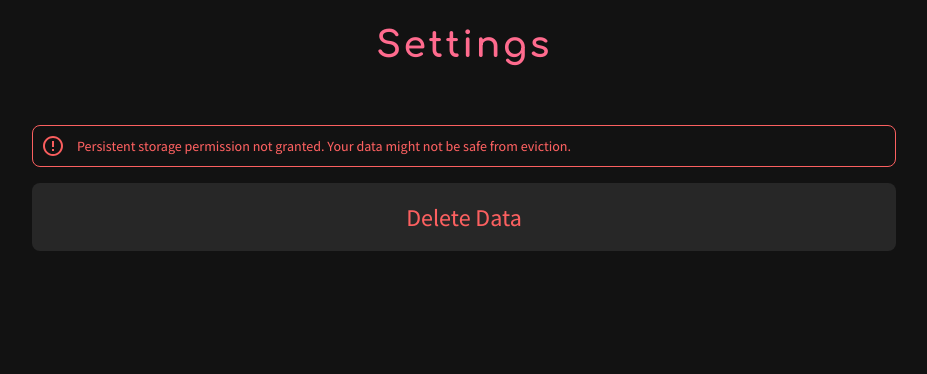
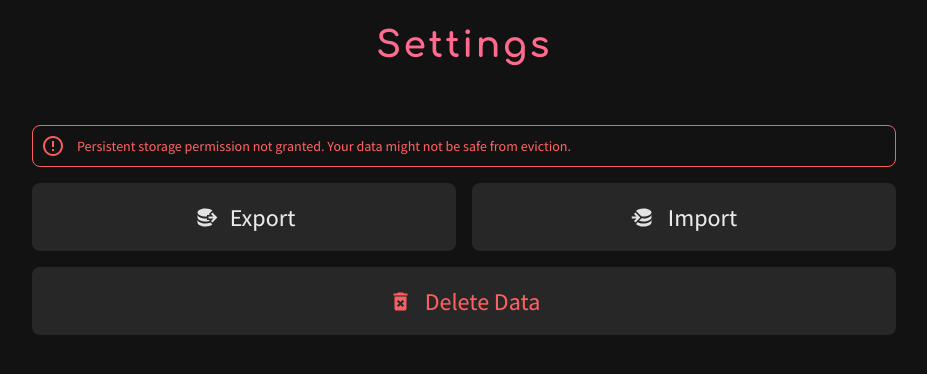
Before and after one commit to roschlau/trackything, a Svelte app: page /settings in a window 1280 px wide. Shown: the top 374 px of the page, without its empty margins (176-1103 px from the left). Built offline with nearby package versions, Linux system fonts and the light colour scheme.

Commit message:
Allow simple import and export

```diff
--- /dev/null
+++ b/src/data/backup.ts
@@ -0,0 +1,23 @@
+import type { Tracker } from './trackers'
+import { TrackersStore, trackersStore, TrackerStore, trackerStore } from './stores'
+import { get } from 'svelte/store'
+
+export interface ExportFormat {
+    trackers: Tracker[]
+}
+
+export function exportFromStore(store: TrackersStore): ExportFormat {
+    const trackers = get(store).reduce((prev: Tracker[], next: TrackerStore) => {
+        return [...prev, get(next)]
+    }, [])
+    return { trackers }
+}
+
+export async function importBackup(backup: ExportFormat) {
+    backup.trackers.forEach(tracker => {
+        trackersStore.addOrUpdateTracker(tracker.id, tracker.meta)
+        tracker.entries.forEach(entry => {
+            trackerStore(tracker.id).addOrUpdateEntry(entry)
+        })
+    })
+}
--- a/src/data/stores.ts
+++ b/src/data/stores.ts
@@ -2,22 +2,28 @@ import { Readable, writable } from 'svelte/store'
 import { db, generateId } from './idb'
 import type { Tracker, TrackerEntry, TrackerMeta } from './trackers'
 
-interface TrackersStore extends Readable<TrackerStore[]> {
+export interface TrackersStore extends Readable<TrackerStore[]> {
     addTracker(meta: TrackerMeta): Promise<void>
+    addOrUpdateTracker(id: string, meta: TrackerMeta): Promise<void>
 }
 
 export const trackersStore: TrackersStore = function () {
     const { subscribe, set, update } = writable([])
-    db.then(async db => {
-        const trackerIds = await db.getAllKeys('tracker')
+    async function loadTrackers() {
+        const trackerIds = await (await db).getAllKeys('tracker')
         set(trackerIds.map(trackerId => trackerStore(trackerId)))
-    })
+    }
+    loadTrackers()
     return {
         subscribe,
         async addTracker(meta: TrackerMeta) {
             const id = generateId()
             await (await db).add('tracker', meta, id)
             update(previousStores => [...previousStores, trackerStore(id)])
+        },
+        async addOrUpdateTracker(id: string, meta: TrackerMeta) {
+            await (await db).put('tracker', meta, id)
+            await loadTrackers()
         },
     }
 }()
@@ -47,6 +53,12 @@ export function trackerStore(id: string): TrackerStore {
             const entries = (await (await db).getAllFromIndex('entry', 'by-trackerId', id)).reverse()
             update(original => ({ ...original, entries }))
         },
+        async addOrUpdateEntry(entry: TrackerEntry) {
+            if (entry.trackerId !== id) throw Error(`Tried adding entry of tracker ${entry.trackerId} to tracker ${id}`)
+            await (await db).put('entry', entry)
+            const entries = (await (await db).getAllFromIndex('entry', 'by-trackerId', id)).reverse()
+            update(original => ({ ...original, entries }))
+        },
     }
     trackerStores.set(id, store)
     return store
@@ -56,4 +68,5 @@ export interface TrackerStore extends Readable<Tracker | null> {
     trackerId: string
     setMeta(meta: TrackerMeta): Promise<void>
     addEntry(entry: TrackerEntry): Promise<void>
+    addOrUpdateEntry(entry: TrackerEntry): Promise<void>
 }
--- a/src/settings/SettingsScreen.svelte
+++ b/src/settings/SettingsScreen.svelte
@@ -1,6 +1,9 @@
 <script lang="ts">
     import { useNavigate } from 'svelte-navigator'
     import { deleteMainDB, persistentStorageGranted } from '../data/idb'
+    import { trackersStore } from '../data/stores'
+    import type { ExportFormat } from '../data/backup'
+    import { exportFromStore, importBackup } from '../data/backup'
 
     const navigate = useNavigate()
 
@@ -16,6 +19,31 @@
         deleteMainDB().then(() => {
             navigate('/')
         })
+    }
+
+    function exportData() {
+        const exportObject = exportFromStore(trackersStore)
+        const file = new Blob([JSON.stringify(exportObject)], { type: 'application/json' })
+        const link = document.createElement('a')
+        link.href = URL.createObjectURL(file)
+        const time = new Date().getTime()
+        link.download = 'trackything_export_' + time + '.json'
+        link.click()
+    }
+
+    function importData() {
+        const input = document.createElement('input')
+        input.type = 'file'
+        input.onchange = async () => {
+            const file = input.files.item(0)
+            const backup: ExportFormat = JSON.parse(await file.text())
+            if (!window.confirm(
+                'You are about to import ' + backup.trackers.length + ' trackers. Do you want to continue?'
+            )) return
+            await importBackup(backup)
+            navigate(-1)
+        }
+        input.click()
     }
 </script>
 
@@ -37,10 +65,18 @@
     padding: 8px;
     font-size: 14px;
     color: var(--color-error);
+
     > svg {
       margin-right: 12px;
       flex-shrink: 0;
     }
+  }
+
+  .action-row {
+    display: grid;
+    grid-auto-flow: column;
+    grid-auto-columns: 1fr;
+    grid-gap: 16px;
   }
 
   .action {
@@ -52,6 +88,10 @@
     align-items: center;
     justify-content: center;
     @include focus-border;
+
+    > svg {
+      margin-right: 12px;
+    }
   }
 
   .destructive {
@@ -64,15 +104,60 @@
     {#if !persistentStorageGranted}
         <div class="alert font-body-bold">
             <svg width="24" height="24" viewBox="0 0 24 24" fill="none" xmlns="http://www.w3.org/2000/svg">
-                <path d="M11 15H13V17H11V15ZM11 7H13V13H11V7ZM12 2C6.47 2 2 6.5 2 12C2 14.6522 3.05357 17.1957 4.92893 19.0711C5.85752 19.9997 6.95991 20.7362 8.17317 21.2388C9.38642 21.7413 10.6868 22 12 22C14.6522 22 17.1957 20.9464 19.0711 19.0711C20.9464 17.1957 22 14.6522 22 12C22 10.6868 21.7413 9.38642 21.2388 8.17317C20.7362 6.95991 19.9997 5.85752 19.0711 4.92893C18.1425 4.00035 17.0401 3.26375 15.8268 2.7612C14.6136 2.25866 13.3132 2 12 2V2ZM12 20C9.87827 20 7.84344 19.1571 6.34315 17.6569C4.84285 16.1566 4 14.1217 4 12C4 9.87827 4.84285 7.84344 6.34315 6.34315C7.84344 4.84285 9.87827 4 12 4C14.1217 4 16.1566 4.84285 17.6569 6.34315C19.1571 7.84344 20 9.87827 20 12C20 14.1217 19.1571 16.1566 17.6569 17.6569C16.1566 19.1571 14.1217 20 12 20V20Z" fill="#FB5E5E"/>
+                <path
+                    d="M11 15H13V17H11V15ZM11 7H13V13H11V7ZM12 2C6.47 2 2 6.5 2 12C2 14.6522 3.05357 17.1957 4.92893 19.0711C5.85752 19.9997 6.95991 20.7362 8.17317 21.2388C9.38642 21.7413 10.6868 22 12 22C14.6522 22 17.1957 20.9464 19.0711 19.0711C20.9464 17.1957 22 14.6522 22 12C22 10.6868 21.7413 9.38642 21.2388 8.17317C20.7362 6.95991 19.9997 5.85752 19.0711 4.92893C18.1425 4.00035 17.0401 3.26375 15.8268 2.7612C14.6136 2.25866 13.3132 2 12 2V2ZM12 20C9.87827 20 7.84344 19.1571 6.34315 17.6569C4.84285 16.1566 4 14.1217 4 12C4 9.87827 4.84285 7.84344 6.34315 6.34315C7.84344 4.84285 9.87827 4 12 4C14.1217 4 16.1566 4.84285 17.6569 6.34315C19.1571 7.84344 20 9.87827 20 12C20 14.1217 19.1571 16.1566 17.6569 17.6569C16.1566 19.1571 14.1217 20 12 20V20Z"
+                    fill="#FB5E5E"/>
             </svg>
             Persistent storage permission not granted. Your data might not be safe from eviction.
         </div>
     {/if}
+    <div class="action-row">
+        <button
+            class="action"
+            on:click={exportData}
+        >
+            <svg width="25" height="25" viewBox="0 0 25 25" fill="none" xmlns="http://www.w3.org/2000/svg">
+                <g clip-path="url(#clip0)">
+                    <path
+                        d="M12.5 3.5C8.08 3.5 4.5 5.29 4.5 7.5C4.5 9.71 8.08 11.5 12.5 11.5C13 11.5 13.5 11.47 14 11.42V10H16.89L15.89 9L19.4 5.5C18 4.3 15.44 3.5 12.5 3.5ZM19.42 7.58L18 9L20.5 11.5H15.5V13.5H20.5L18 16L19.42 17.42L24.34 12.5L19.42 7.58ZM4.5 9.5V12.5C4.5 14.71 8.08 16.5 12.5 16.5C13.67 16.5 14.76 16.35 15.75 16.13L16.88 15H14V13.42C13.5 13.47 13 13.5 12.5 13.5C8.08 13.5 4.5 11.71 4.5 9.5ZM4.5 14.5V17.5C4.5 19.71 8.08 21.5 12.5 21.5C15.44 21.5 18 20.7 19.4 19.5L17.5 17.6C16.11 18.16 14.4 18.5 12.5 18.5C8.08 18.5 4.5 16.71 4.5 14.5Z"
+                        fill="white" fill-opacity="0.87"/>
+                </g>
+                <defs>
+                    <clipPath id="clip0">
+                        <rect width="24" height="24" fill="white" transform="translate(0.5 0.5)"/>
+                    </clipPath>
+                </defs>
+            </svg>
+            Export
+        </button>
+        <button
+            class="action"
+            on:click={importData}
+        >
+            <svg width="25" height="25" viewBox="0 0 25 25" fill="none" xmlns="http://www.w3.org/2000/svg">
+                <g clip-path="url(#clip0)">
+                    <path
+                        d="M12.5 3.5C9.09 3.5 6.19 4.57 5.04 6.07L10.29 11.32C11 11.43 11.72 11.5 12.5 11.5C16.92 11.5 20.5 9.71 20.5 7.5C20.5 5.29 16.92 3.5 12.5 3.5ZM4.42 7.58L3 9L5.5 11.5H0.5V13.5H5.5L3 16L4.42 17.42L9.34 12.5L4.42 7.58ZM20.5 9.5C20.5 11.71 16.92 13.5 12.5 13.5C11.84 13.5 11.2 13.45 10.59 13.37L8.12 15.84C9.38 16.25 10.88 16.5 12.5 16.5C16.92 16.5 20.5 14.71 20.5 12.5V9.5ZM20.5 14.5C20.5 16.71 16.92 18.5 12.5 18.5C10.22 18.5 8.17 18 6.71 17.25L5.03 18.93C6.18 20.43 9.09 21.5 12.5 21.5C16.92 21.5 20.5 19.71 20.5 17.5"
+                        fill="white" fill-opacity="0.87"/>
+                </g>
+                <defs>
+                    <clipPath id="clip0">
+                        <rect width="24" height="24" fill="white" transform="translate(0.5 0.5)"/>
+                    </clipPath>
+                </defs>
+            </svg>
+            Import
+        </button>
+    </div>
     <button
         class="action destructive"
         on:click={deleteData}
     >
+        <svg width="25" height="25" viewBox="0 0 25 25" fill="none" xmlns="http://www.w3.org/2000/svg">
+            <path
+                d="M6.5 19.5C6.5 20.0304 6.71071 20.5391 7.08579 20.9142C7.46086 21.2893 7.96957 21.5 8.5 21.5H16.5C17.0304 21.5 17.5391 21.2893 17.9142 20.9142C18.2893 20.5391 18.5 20.0304 18.5 19.5V7.5H6.5V19.5ZM8.96 12.38L10.37 10.97L12.5 13.09L14.62 10.97L16.03 12.38L13.91 14.5L16.03 16.62L14.62 18.03L12.5 15.91L10.38 18.03L8.97 16.62L11.09 14.5L8.96 12.38ZM16 4.5L15 3.5H10L9 4.5H5.5V6.5H19.5V4.5H16Z"
+                fill="#FB5E5E"/>
+        </svg>
         Delete Data
     </button>
 </div>
```
